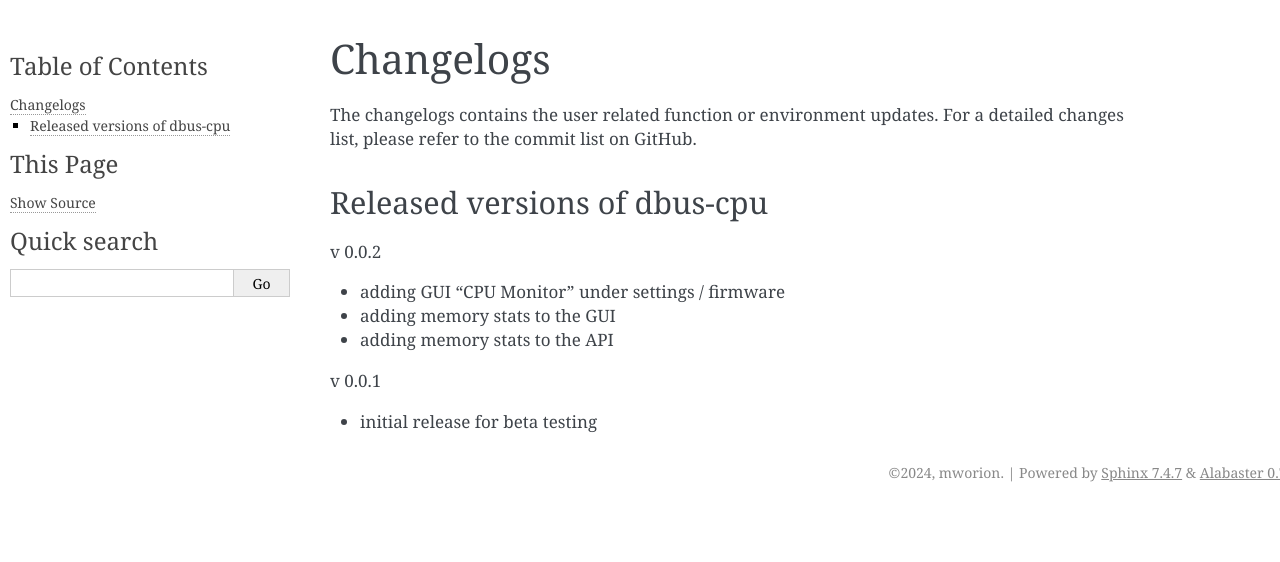
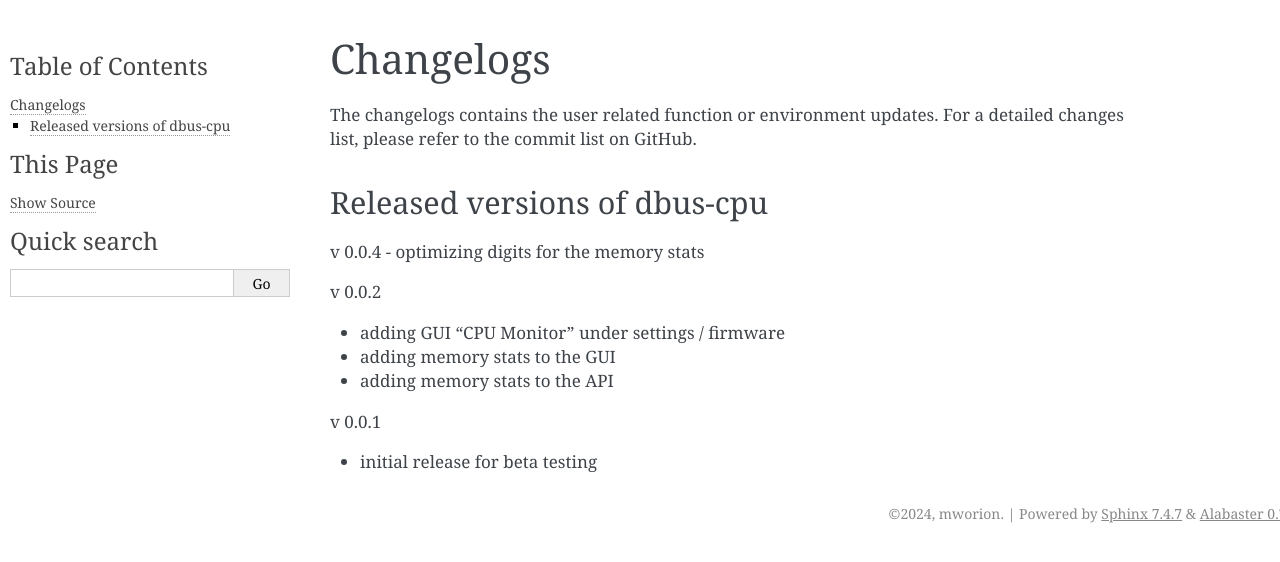
Before and after one commit to mworion/dbus-cpu, a Sphinx documentation site: the page built from doc/changelog/index.rst, in a window 1280 px wide. Shown: the top 562 px of the page. Built offline with Sphinx 7.4.7, drawn with Linux system fonts in a browser that asks for light colours.

Commit message:
gi for 0.0.4

```diff
--- a/doc/changelog/index.rst
+++ b/doc/changelog/index.rst
@@ -5,6 +5,9 @@ detailed changes list, please refer to the commit list on GitHub.
 
 Released versions of dbus-cpu
 -----------------------------
+v 0.0.4
+- optimizing digits for the memory stats
+
 v 0.0.2
 
 - adding GUI "CPU Monitor" under settings / firmware
```
